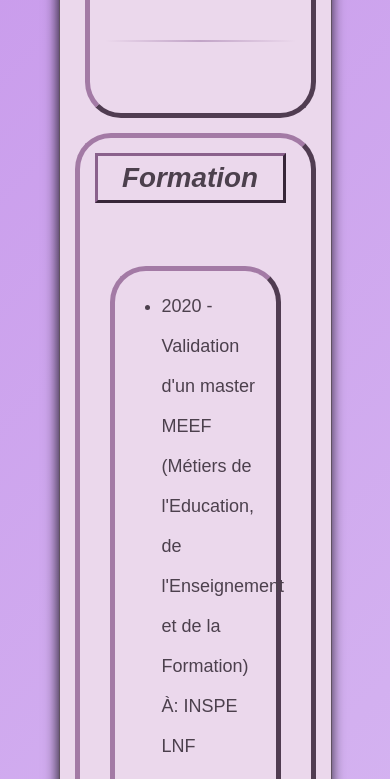
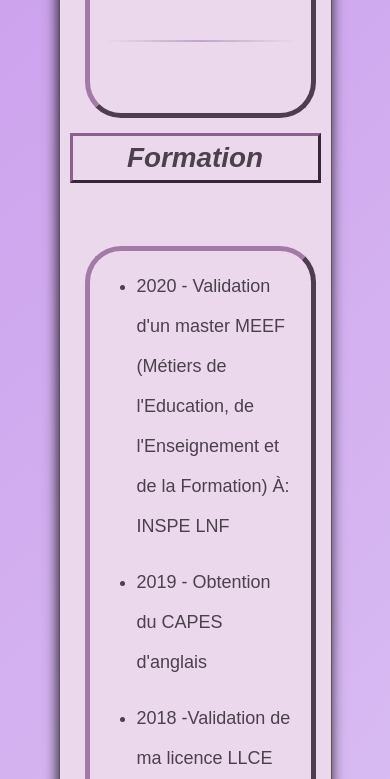
Before and after one commit to Maryam597/Mon-CV, a plain HTML site: page index.html in a window 390 px wide. Shown: the part 2080-2859 px from the top of the page. Drawn offline with nearby package versions, Linux system fonts and the light colour scheme.

Commit message:
all good

```diff
--- a/stylesheet.css
+++ b/stylesheet.css
@@ -211,10 +211,7 @@ h4 {
 
 .formation {
     margin-left: 10px;
-    border-radius: 36px 36px 36px 36px;
-    -webkit-border-radius: 36px 36px 36px 36px;
-    -moz-border-radius: 36px 36px 36px 36px;
-    border: 5px outset #a37aa5; margin: 15px; padding: 15px;
+
 
 }
 
@@ -224,6 +221,14 @@ h4 {
   background-image: linear-gradient(to right, transparent, #440757, transparent);
   }
 
+
+  .contenuform {
+
+    border-radius: 36px 36px 36px 36px;
+-webkit-border-radius: 36px 36px 36px 36px;
+-moz-border-radius: 36px 36px 36px 36px;
+border: 5px outset #a37aa5; margin: 15px; padding: 15px;
+}
 
 
 @media screen and (max-width: 950px) {
@@ -275,13 +280,7 @@ h4 {
 border: 5px outset #a37aa5; margin: 15px; padding: 15px;
     }
 
-    .contenuform {
 
-        border-radius: 36px 36px 36px 36px;
--webkit-border-radius: 36px 36px 36px 36px;
--moz-border-radius: 36px 36px 36px 36px;
-border: 5px outset #a37aa5; margin: 15px; padding: 15px;
-    }
 
 
 }
```
